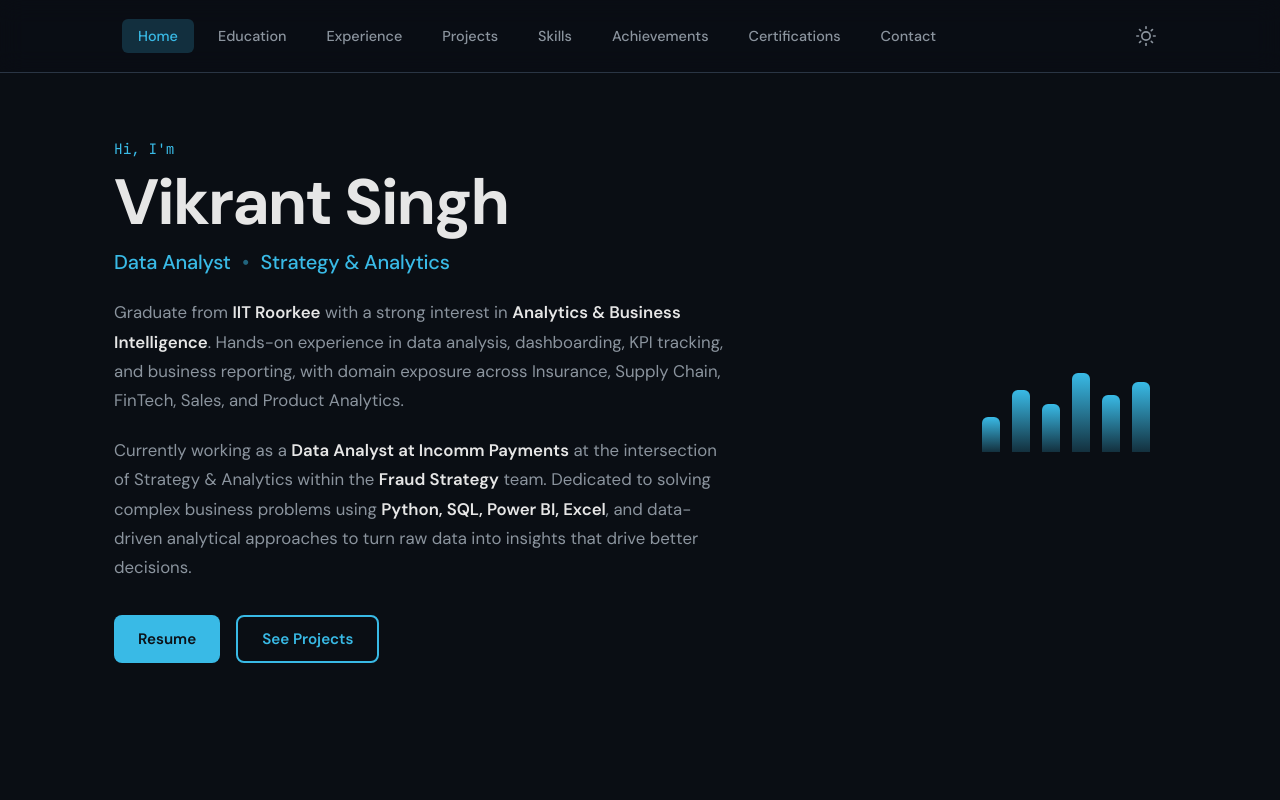
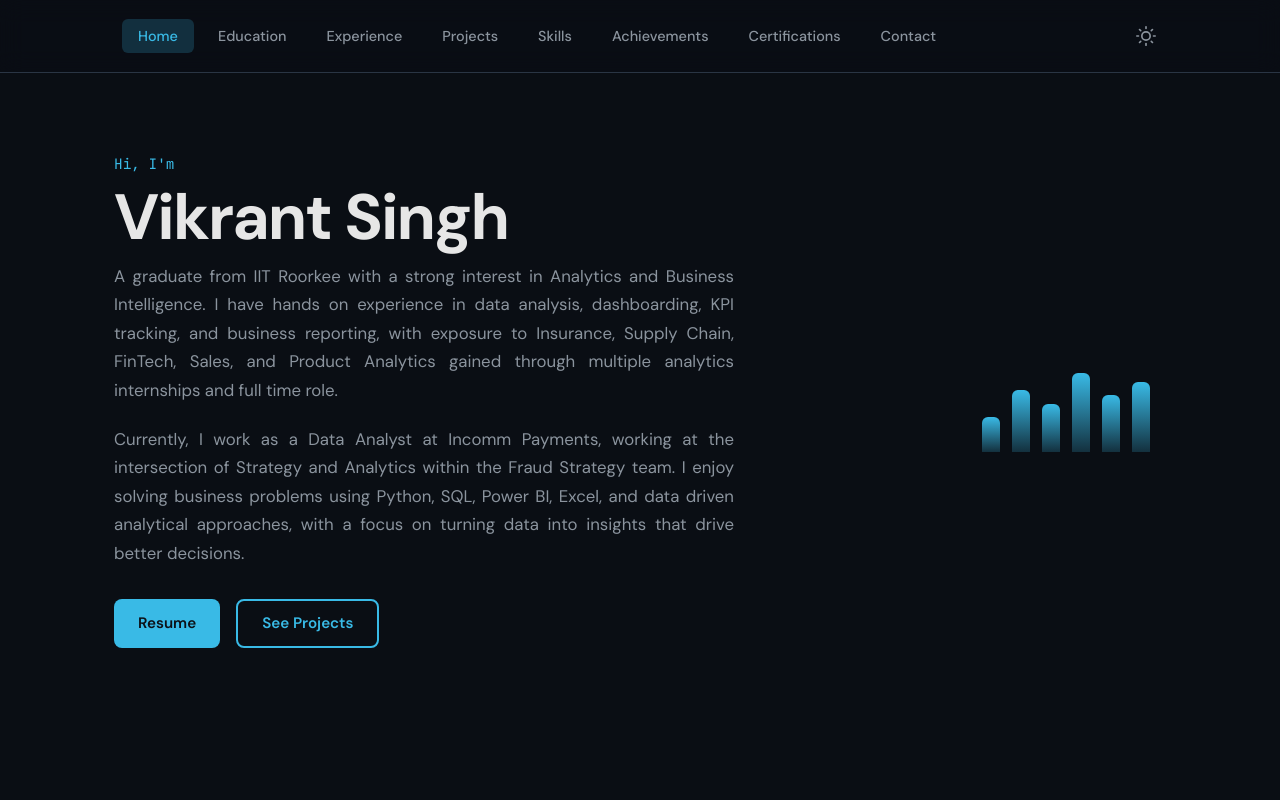
Before and after one commit to vinsin002/portfolio, a React (Vite) app: page / in a window 1280 px wide. Shown: the top 800 px of the page. Built offline with nearby package versions, Linux system fonts and the light colour scheme.

Commit message:
Revert hero section changes

```diff
--- a/src/components/Hero.css
+++ b/src/components/Hero.css
@@ -28,29 +28,17 @@
 
 .hero-title {
   font-size: 1.25rem;
-  font-weight: 500;
-  color: var(--accent);
+  color: var(--text-secondary);
   margin-bottom: 1.25rem;
-  letter-spacing: -0.01em;
-}
-
-.hero-title .title-sep {
-  opacity: 0.5;
-  margin: 0 0.4rem;
 }
 
 .hero-desc {
   color: var(--text-secondary);
   font-size: 1.05rem;
   margin-bottom: 1.25rem;
-  line-height: 1.75;
+  line-height: 1.7;
   max-width: 620px;
-  text-align: left;
-}
-
-.hero-desc strong {
-  color: var(--text-primary);
-  font-weight: 600;
+  text-align: justify;
 }
 
 .hero-desc:last-of-type {
--- a/src/components/Hero.jsx
+++ b/src/components/Hero.jsx
@@ -23,12 +23,11 @@ function Hero({ onViewChange }) {
       <div className="hero-content">
         <p className="hero-greeting">Hi, I'm</p>
         <h1 className="hero-name">Vikrant Singh</h1>
-        <p className="hero-title">Data Analyst <span className="title-sep">•</span> Strategy &amp; Analytics</p>
         <p className="hero-desc">
-          Graduate from <strong>IIT Roorkee</strong> with a strong interest in <strong>Analytics &amp; Business Intelligence</strong>. Hands-on experience in data analysis, dashboarding, KPI tracking, and business reporting, with domain exposure across Insurance, Supply Chain, FinTech, Sales, and Product Analytics.
+          A graduate from IIT Roorkee with a strong interest in Analytics and Business Intelligence. I have hands on experience in data analysis, dashboarding, KPI tracking, and business reporting, with exposure to Insurance, Supply Chain, FinTech, Sales, and Product Analytics gained through multiple analytics internships and full time role.
         </p>
         <p className="hero-desc">
-          Currently working as a <strong>Data Analyst at Incomm Payments</strong> at the intersection of Strategy &amp; Analytics within the <strong>Fraud Strategy</strong> team. Dedicated to solving complex business problems using <strong>Python, SQL, Power BI, Excel</strong>, and data-driven analytical approaches to turn raw data into insights that drive better decisions.
+          Currently, I work as a Data Analyst at Incomm Payments, working at the intersection of Strategy and Analytics within the Fraud Strategy team. I enjoy solving business problems using Python, SQL, Power BI, Excel, and data driven analytical approaches, with a focus on turning data into insights that drive better decisions.
         </p>
         <div className="hero-actions">
           <a
```
